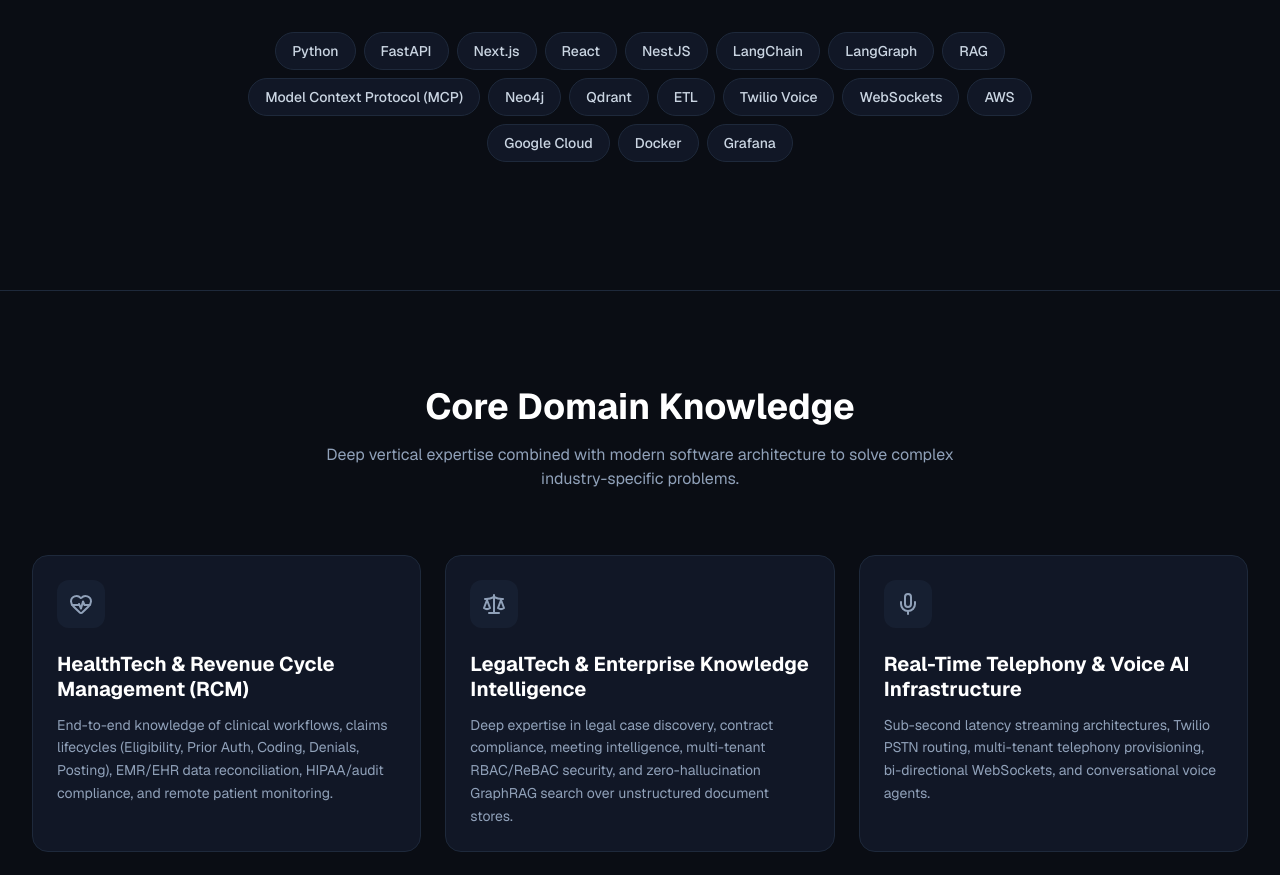
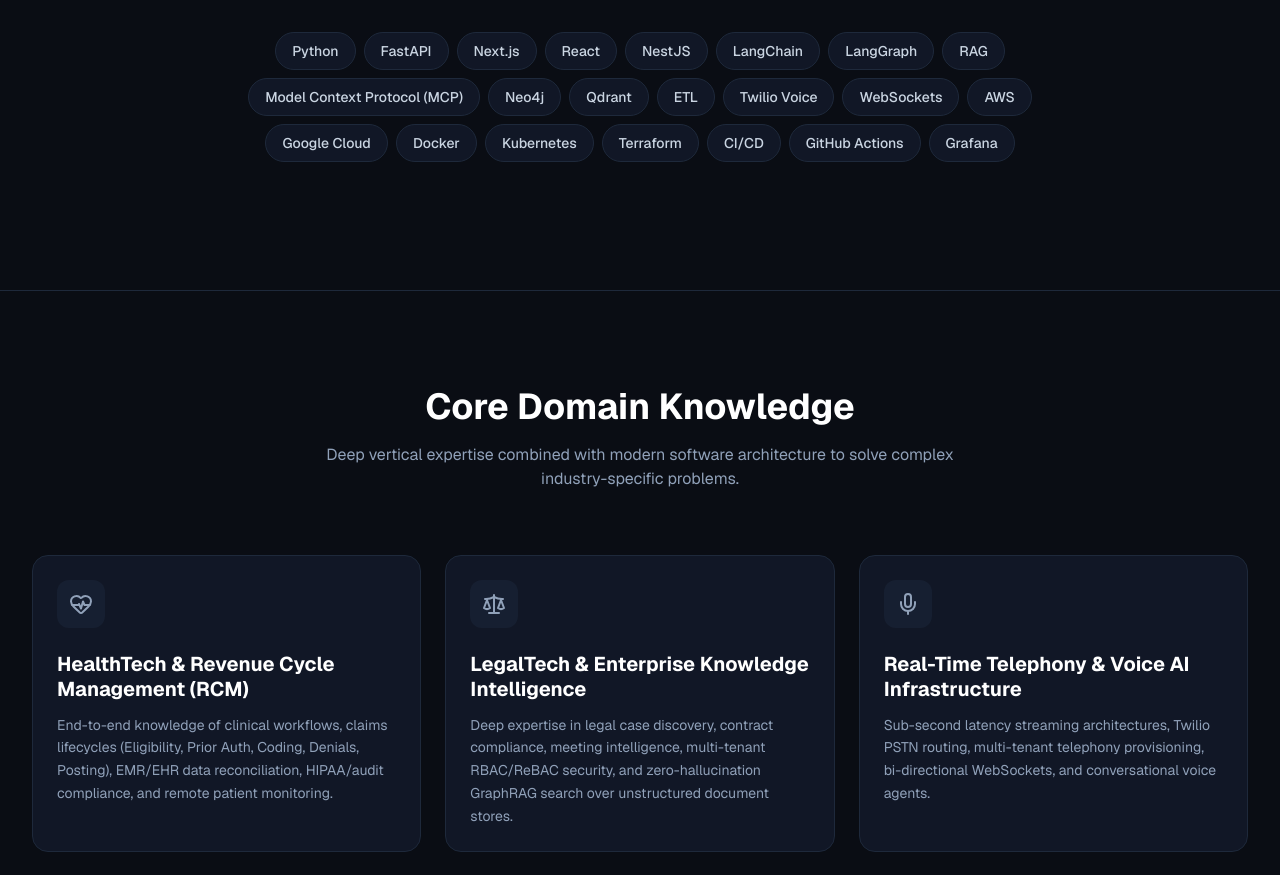
Before and after one commit to vamsiReDDy-KOTA/vamsiReDDy-KOTA.github.io, a Next.js app: page / in a window 1280 px wide. Shown: the part 780-1655 px from the top of the page. Built offline with nearby package versions, Linux system fonts and the light colour scheme.

Commit message:
Update tech stack with DevOps tools

```diff
--- a/src/components/Hero.tsx
+++ b/src/components/Hero.tsx
@@ -8,7 +8,8 @@
   "Python", "FastAPI", "Next.js", "React", "NestJS",
   "LangChain", "LangGraph", "RAG", "Model Context Protocol (MCP)",
   "Neo4j", "Qdrant", "ETL", "Twilio Voice", "WebSockets",
-  "AWS", "Google Cloud", "Docker", "Grafana"
+  "AWS", "Google Cloud", "Docker", "Kubernetes", "Terraform",
+  "CI/CD", "GitHub Actions", "Grafana"
 ];
 
 export default function Hero() {
```
